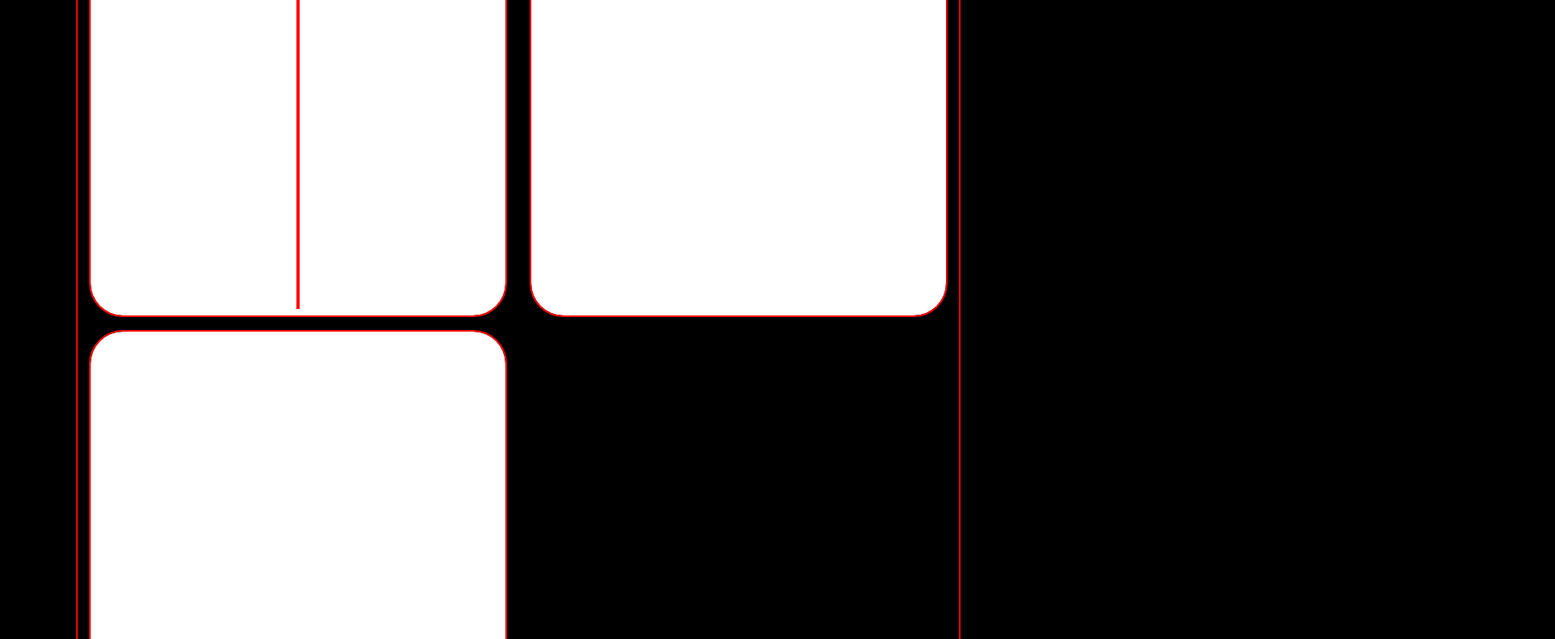
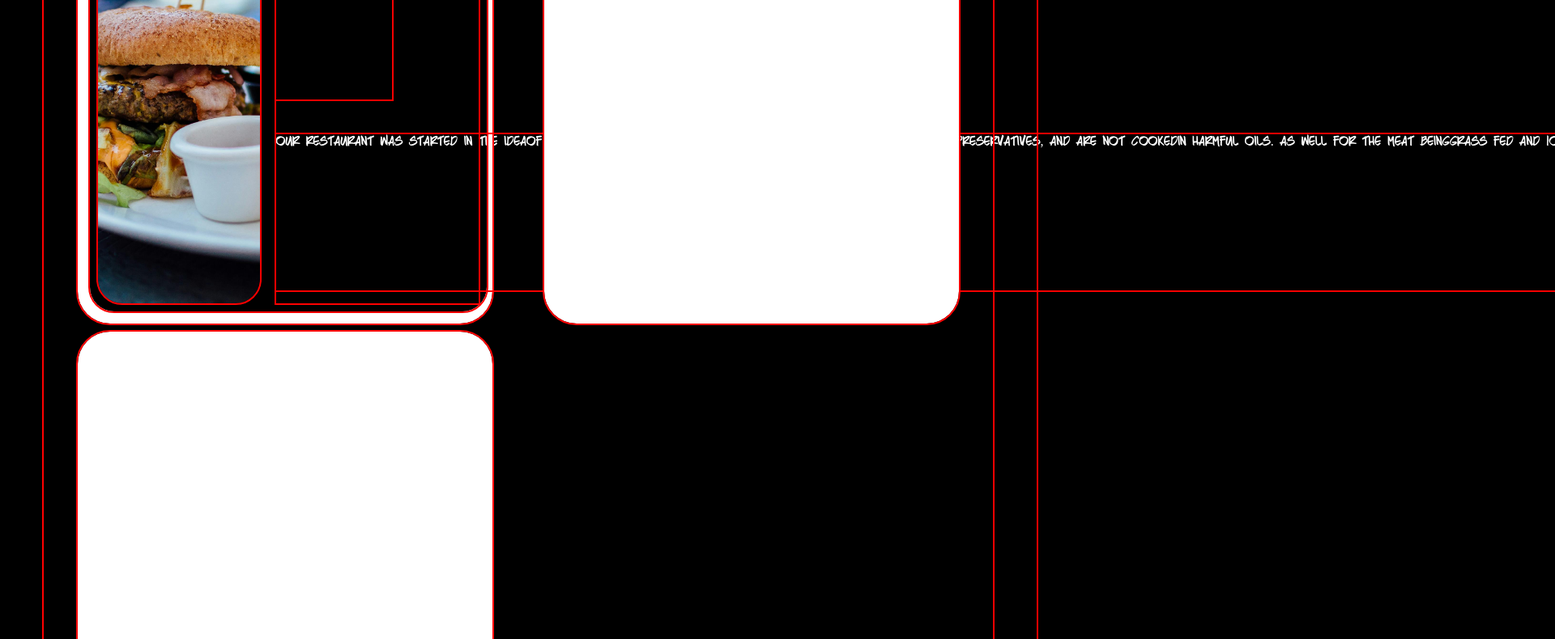
Before and after one commit to RandomUser04329/Restaurant-Test-App, a website built with webpack: page src/template.html in a window 1280 px wide. Shown: the part 414-1204 px from the top of the page at 81% size, 1920 px wide, since content can reach past the window. Built offline with nearby package versions, Linux system fonts and the light colour scheme.

Commit message:
Finalizing on Home, Configuring page sizing

```diff
--- a/src/restaurantHome.js
+++ b/src/restaurantHome.js
@@ -1,3 +1,6 @@
+
+import BurgerImage from "../images/BurgerImage.jpg";
+
 //The Main Box
 const HomeDiv = document.createElement("div");
 HomeDiv.className = "HomeDiv";
@@ -13,10 +16,6 @@ HomeMiniHeader.id = "HomeMiniHeader";
 HomeHeader.textContent = "";
 HomeMiniHeader.textContent = "";
 
-HeaderDiv.appendChild(HomeHeader);
-HeaderDiv.appendChild(HomeMiniHeader);
-
-
 //Restaurant Divs for repeating rows w/o header
 const HomeBoxes = document.createElement("div");
 HomeBoxes.className = "RestaurantDivs";
@@ -26,10 +25,21 @@ const AboutDiv = document.createElement("div");
 AboutDiv.className = "AboutDiv";
     const DivForAbout = document.createElement("div");
     DivForAbout.className = "DivForAbout";
-        const ImageInfo = document.createElement("img");
+    const ImageInfo = document.createElement("img");
         ImageInfo.id = "InfoDiv-Image";
+        ImageInfo.src = BurgerImage;
+    const AboutParagraphDiv = document.createElement("div");
+    AboutParagraphDiv.className = "AboutParagraphDiv";
+        const AboutParagraphHeader = document.createElement("h2");
+        AboutParagraphHeader.id = "AboutParagraphHeader";
+        AboutParagraphHeader.textContent = "About Us"
         const AboutParagraph = document.createElement("p");
         AboutParagraph.id = "InfoDiv-Paragraph";
+        AboutParagraph.textContent = "Our Restaurant was started in the idea" +
+        "of being able to serve customers cheeseburgers that" +
+        "aren't filled preservatives, and are not cooked" +
+        "in harmful oils. As well for the meat being" +
+        "Grass Fed and 100% Ground beef.";
 
 //Restaurant Hours Div + Elements
 
@@ -51,7 +61,10 @@ HeaderDiv.appendChild(HomeMiniHeader);
 HomeBoxes.appendChild(AboutDiv);
 AboutDiv.appendChild(DivForAbout);
 DivForAbout.appendChild(ImageInfo);
-DivForAbout.appendChild(AboutParagraph)
+DivForAbout.appendChild(AboutParagraphDiv);
+AboutParagraphDiv.appendChild(AboutParagraphHeader);
+AboutParagraphDiv.appendChild(AboutParagraph);
+
 HomeBoxes.appendChild(HoursDiv);
 HomeBoxes.appendChild(LocationDiv);
 
--- a/src/style.css
+++ b/src/style.css
@@ -137,15 +137,15 @@ button[id]:hover {
 
 /* Restaurant Div setting for repeating columns */
 .RestaurantDivs {
+    padding: 10px;
     font-family: MainFont;
     display: grid;
     grid-template-columns: repeat(auto-fit, minmax(500px, 1fr));
     grid-template-rows: 1fr;
-    justify-content: space-evenly;
-    row-gap: 20px;
-    color: rgb(0, 0, 0);
-    justify-items: center;
-    width: max(500px, 85vw);
+    row-gap: 10px;
+    place-items: center;
+    place-content: center;
+    width: max(600px, 90vw);
 }
 
 /*About the Restaurant + Styles*/
@@ -153,21 +153,52 @@ button[id]:hover {
     display: grid;
     border-radius: 40px;
     background-color: rgb(255, 255, 255);
-    height: max(500px, 20vh);
+    height: max(500px, 60vh);
     width: max(500px, 40vw);
-    justify-items: center;
-    justify-content: center;
 }
 
 .DivForAbout {
+    margin: 15px;
+    font-family: MainFont;
+    background-color: black;
+    color: white;
+    border-radius: 30px;
+    display: grid;
+    grid-template-columns: 1fr 1fr;
+    grid-template-rows: 1fr;
+    width: auto;
+    height: auto;
+}
+
+#InfoDiv-Image {
+    object-fit: cover;
+    object-position: -150px;
+    width: 200px;
+    height: 450px;
     margin: 10px;
-    background-color: black;
-    border-radius: 40px;
+    border-radius: 30px;
+}
+
+.AboutParagraphDiv {
+    margin: 10px;
+    width: auto;
+    height: auto;
+    display: grid;
+    grid-template-rows: 1fr 1fr;
+    grid-template-columns: 250px;
+    justify-items: start;
+}
+
+#AboutParagraphHeader {
+    font-size: 32px;
+    text-align: center;
     color: white;
-    display: grid;
-    grid-template-rows: repeat(auto-fit, 1fr);
-    grid-template-columns: 1fr;
+}
 
+#InfoDiv-Paragraph {
+    white-space: pre;
+    width: auto;
+    height: auto;
 }
 
 
```
Also changed, not shown: images/BurgerImage.jpg (added), images/BurgerPic1.jpg (deleted).
